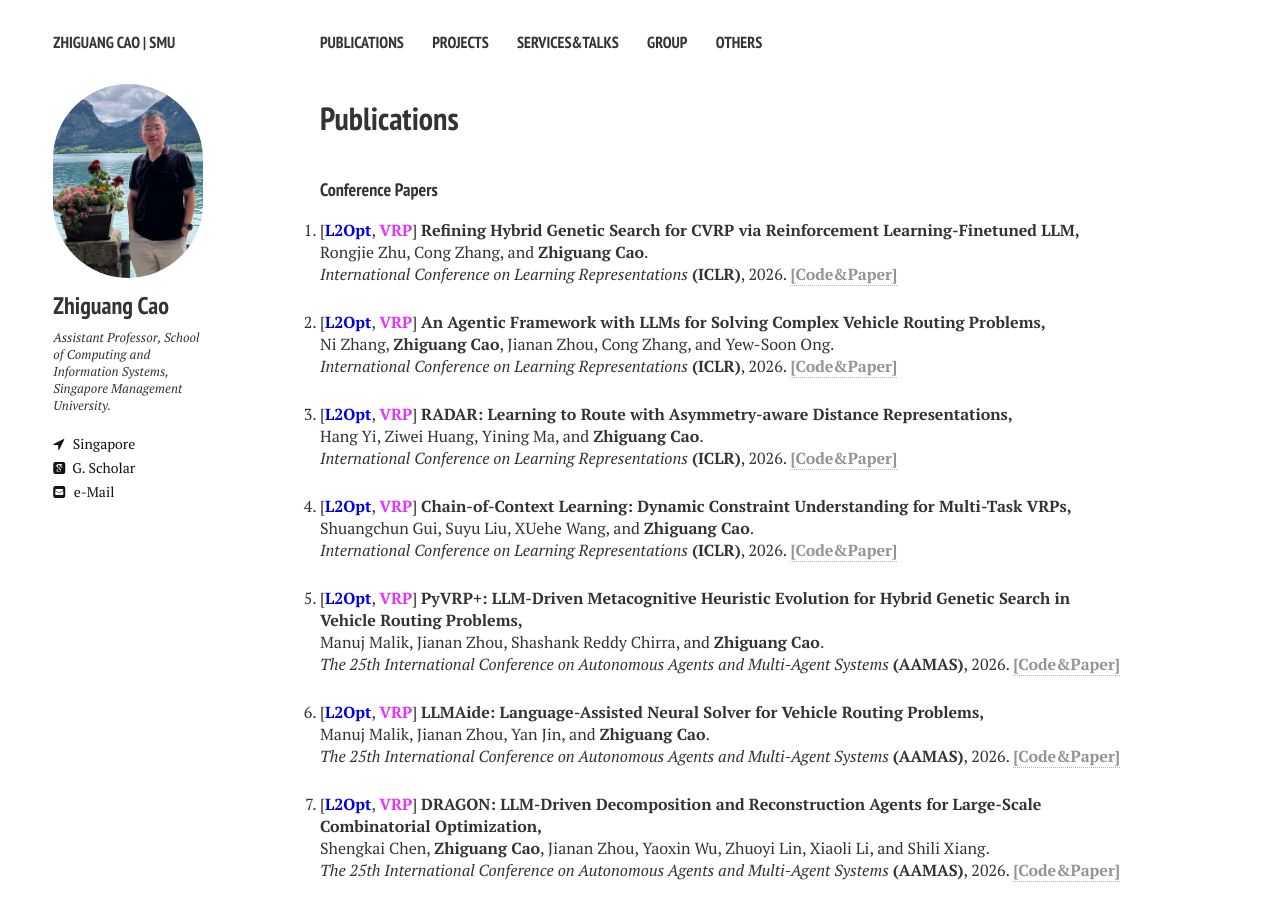
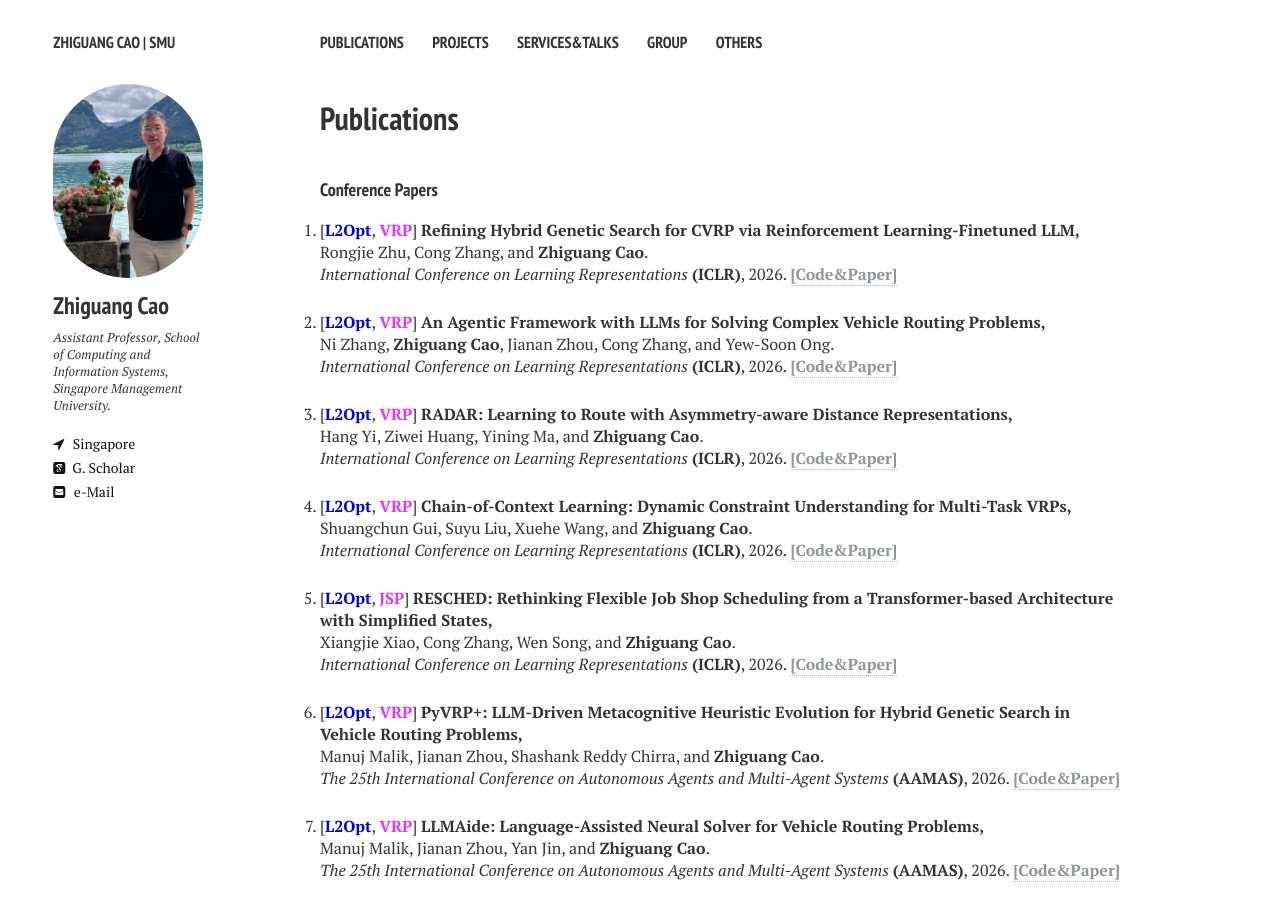
Before and after one commit to zhiguangcaosg/zhiguangcaosg.github.io, a Jekyll site: the page built from publications.md, in a window 1280 px wide and 900 px high. Built offline with Jekyll 4.4.1, drawn with Linux system fonts in a browser that asks for light colours; nearby versions of some CDN libraries.

Commit message:
Update publications.html

```diff
--- a/_layouts/publications.html
+++ b/_layouts/publications.html
@@ -117,7 +117,15 @@ div.bibtex pre { font-size: 75%; overflow: auto;  width: 100%; padding: 0em 0em;
 <li>
 <p>
 [<font color="#0000E3"><b>L2Opt</b></font>, <font color="#E333FF"><b>VRP</b></font>] <b>Chain-of-Context Learning: Dynamic Constraint Understanding for Multi-Task VRPs,</b>
-<br> Shuangchun Gui, Suyu Liu, XUehe Wang, and <b>Zhiguang Cao</b>.<br>
+<br> Shuangchun Gui, Suyu Liu, Xuehe Wang, and <b>Zhiguang Cao</b>.<br>
+<i> International Conference on Learning Representations</i> <b>(ICLR)</b>, 2026. <a href="https://zhiguangcaosg.github.io/publications/"> <font color="#8F959A"><b>[Code&Paper]</b> </font></a>
+</p>
+</li>
+
+<li>
+<p>
+[<font color="#0000E3"><b>L2Opt</b></font>, <font color="#E333FF"><b>JSP</b></font>] <b>RESCHED: Rethinking Flexible Job Shop Scheduling from a Transformer-based Architecture with Simplified States,</b>
+<br> Xiangjie Xiao, Cong Zhang, Wen Song, and <b>Zhiguang Cao</b>.<br>
 <i> International Conference on Learning Representations</i> <b>(ICLR)</b>, 2026. <a href="https://zhiguangcaosg.github.io/publications/"> <font color="#8F959A"><b>[Code&Paper]</b> </font></a>
 </p>
 </li>
```
